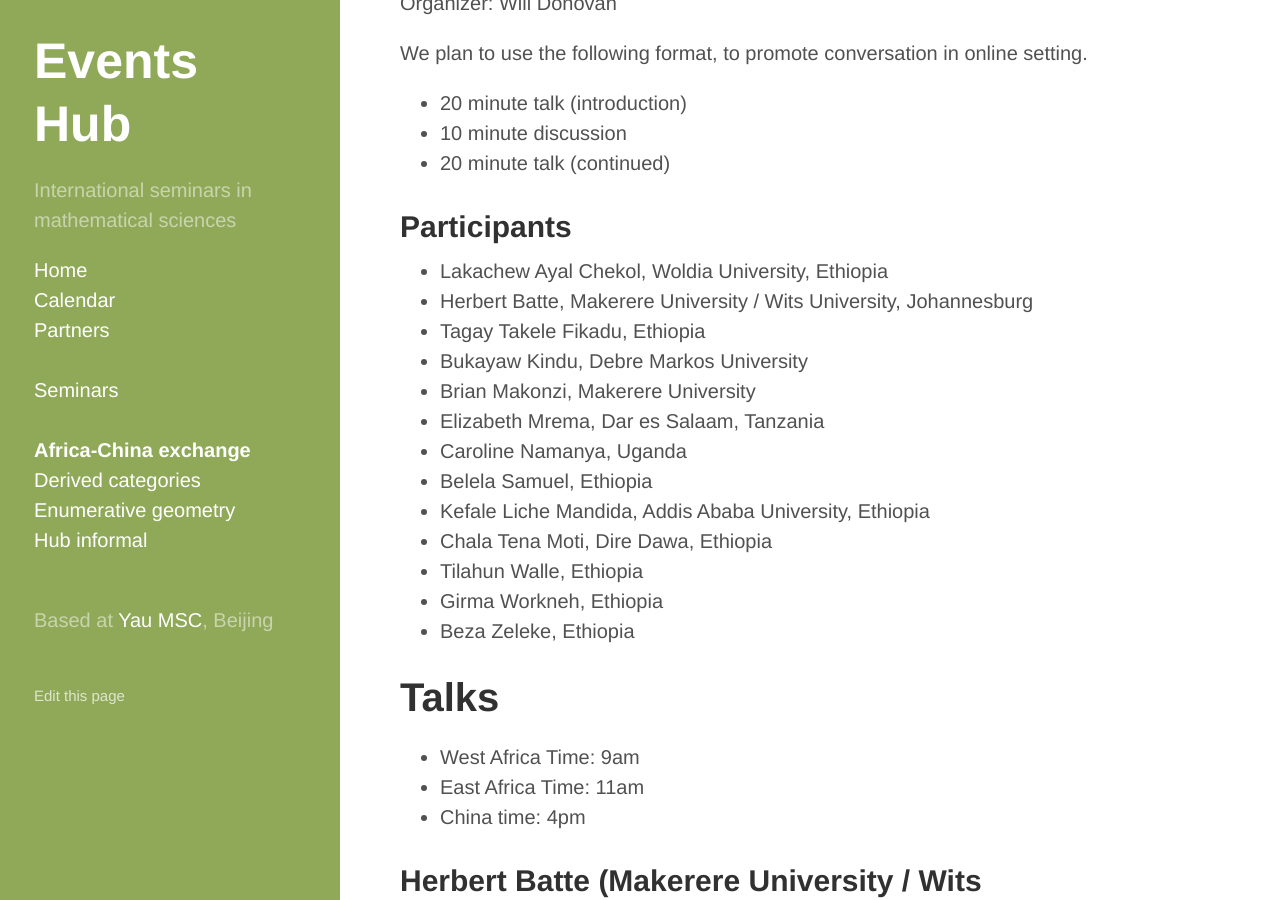
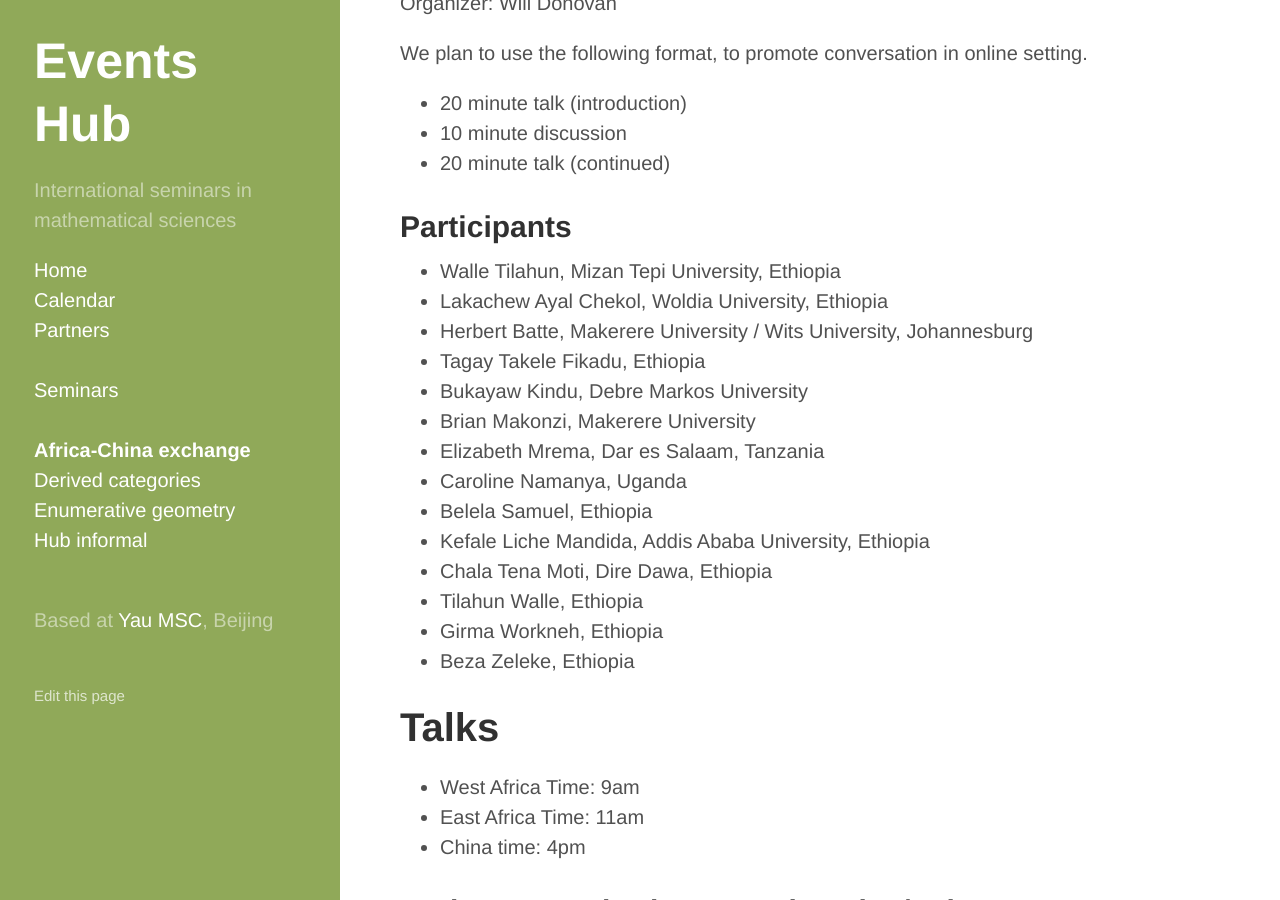
Before and after one commit to yau-msc-events/yau-msc-events.github.io, a Jekyll site: the page built from seminar-ac.md, in a window 1280 px wide and 900 px high, scrolled down 362 px. Built offline with Jekyll 4.4.1, drawn with Linux system fonts in a browser that asks for light colours.

Commit message:
Update seminar-ac.md

```diff
--- a/seminar-ac.md
+++ b/seminar-ac.md
@@ -20,6 +20,7 @@ We plan to use the following format, to promote conversation in online setting.
 
 ## Participants
 
+* Walle Tilahun, Mizan Tepi University, Ethiopia
 * Lakachew Ayal Chekol, Woldia University, Ethiopia
 * Herbert	Batte,	Makerere University / Wits University, Johannesburg
 * Tagay Takele Fikadu, Ethiopia
```
